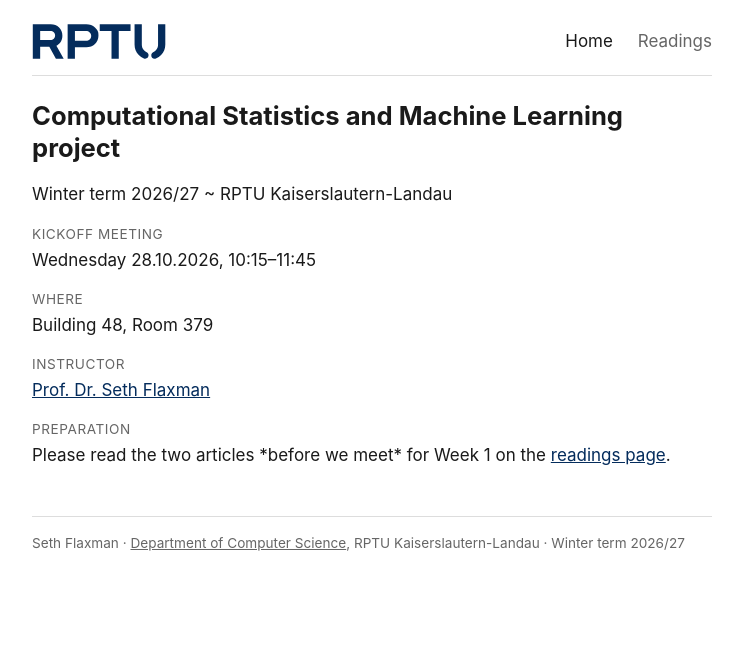
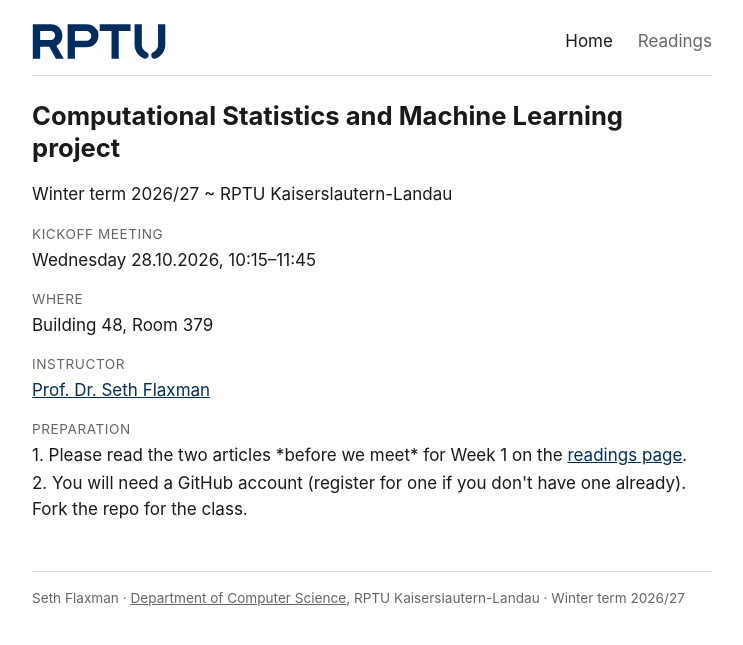
Before and after one commit to Asim-2000/rptu-csml-2026, a Jekyll site: the page built from index.md, in a window 1280 px wide. Shown: the top 645 px of the page, without its empty margins (268-1011 px from the left). Built offline with Jekyll 4.4.1, drawn with Linux system fonts in a browser that asks for light colours.

Commit message:
Update index.md

```diff
--- a/index.md
+++ b/index.md
@@ -15,5 +15,6 @@ Winter term 2026/27 ~ RPTU Kaiserslautern-Landau
 <dt>Instructor</dt>
 <dd><a href="https://www.sethrf.com">Prof. Dr. Seth Flaxman</a></dd>
 <dt>Preparation</dt>
-  <dd>Please read the two articles *before we meet* for Week 1 on the <a href="https://flaxter.github.io/rptu-csml-2026/readings/">readings page</a>.</dd>
+  <dd>1. Please read the two articles *before we meet* for Week 1 on the <a href="https://flaxter.github.io/rptu-csml-2026/readings/">readings page</a>.</dd>
+  <dd>2. You will need a GitHub account (register for one if you don't have one already). Fork the repo for the class.</dd>
 </dl>
```
